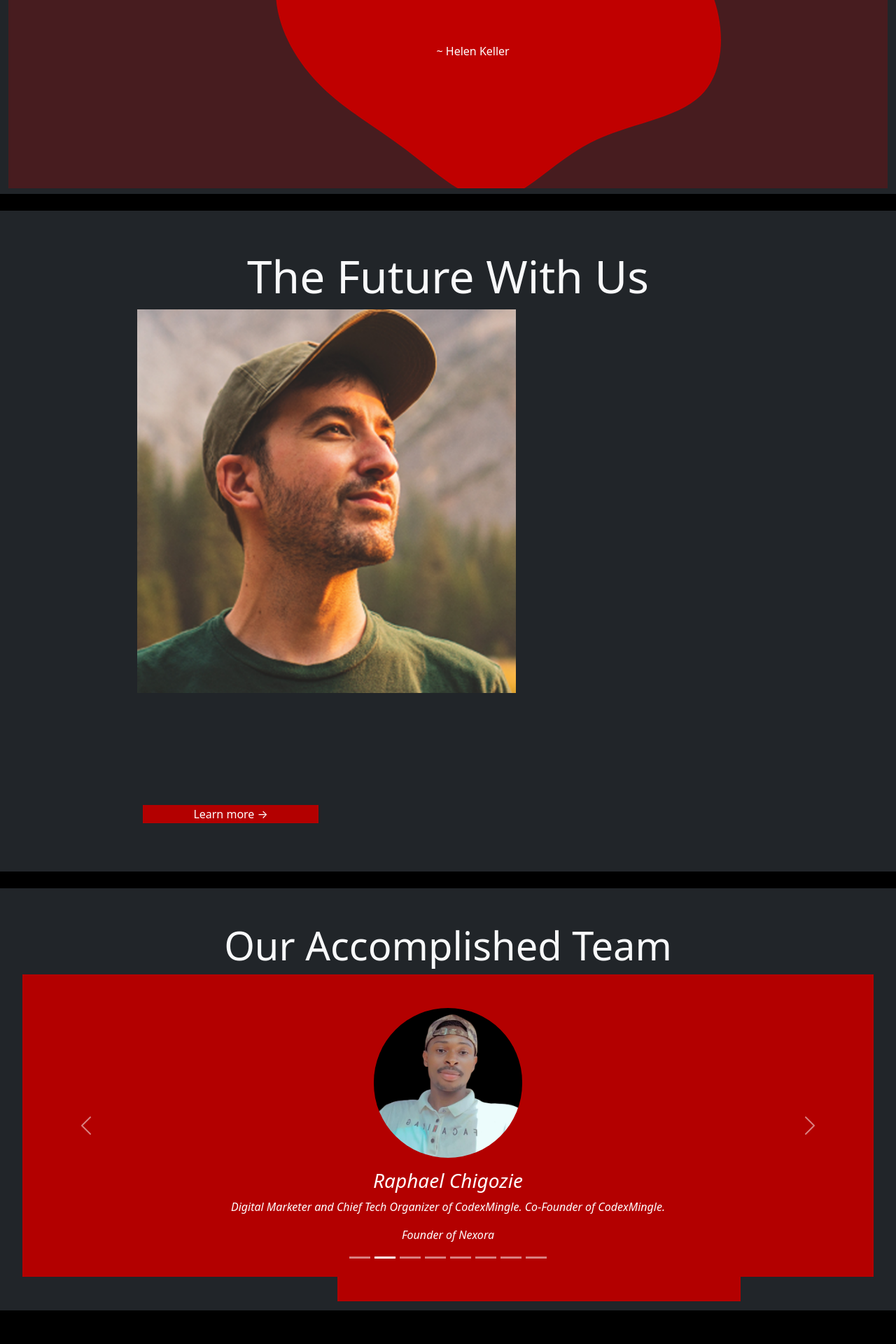
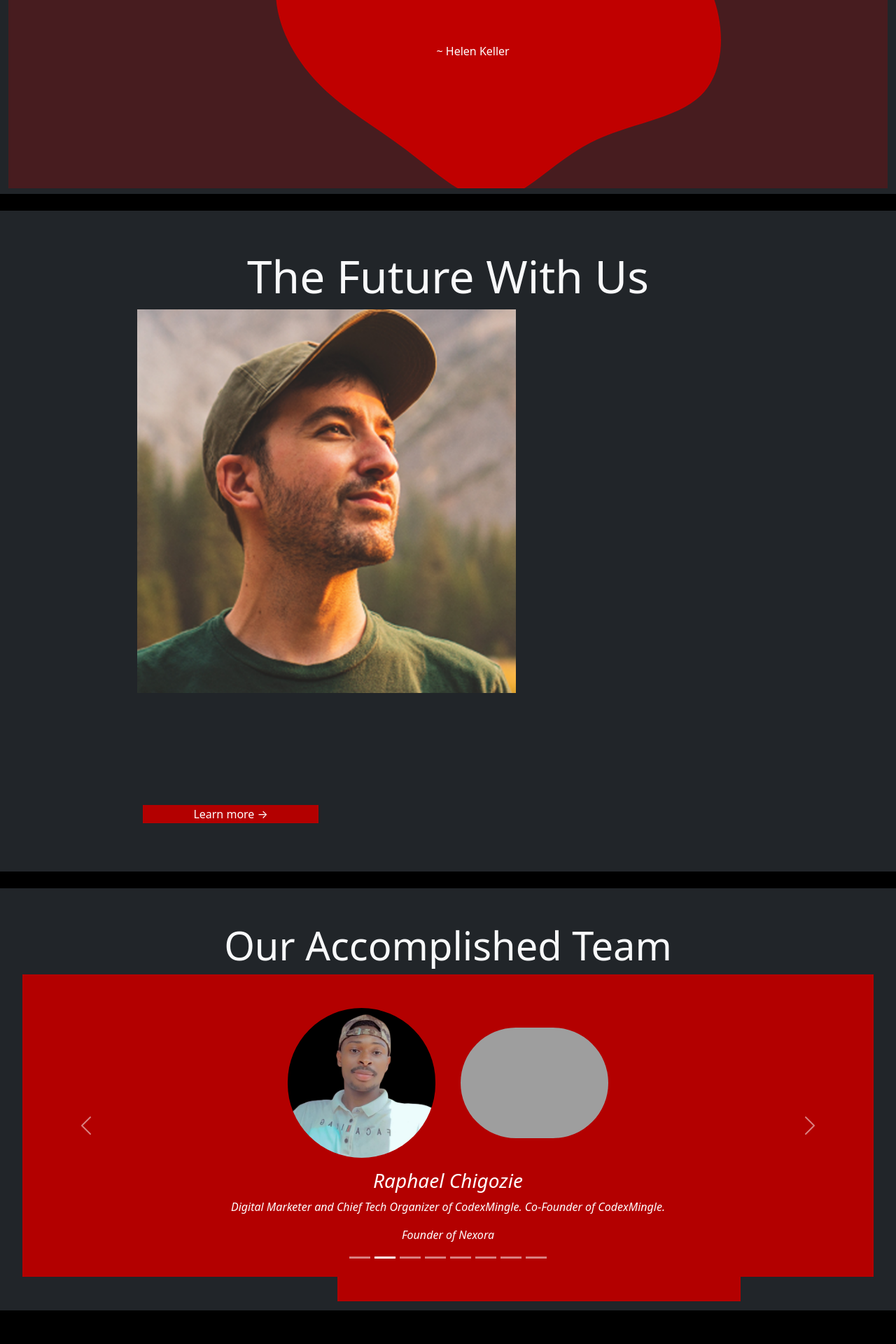
Before and after one commit to My-codeteam/CodeXio, a Django app: page / in a window 1280 px wide. Shown: the part 1533-3453 px from the top of the page at 70% size. Run offline with Django 4.2, Linux system fonts and the light colour scheme; parts of the project's set-up code (start-up, migrations or seed data) failed here and were passed over; some libraries are stand-ins or nearby versions; grey boxes are pictures that could not be loaded.

Commit message:
Update index.html

```diff
--- a/codexio_main/templates/codexio_main/index.html
+++ b/codexio_main/templates/codexio_main/index.html
@@ -125,7 +125,7 @@
             <div class="carousel-item">
                 <div>
                     <img src="{% static "codexio_main/images/team-pics/team-4.png" %}" alt="pic">
-                    <a href="#" class="instagram"><i class="fab fa-github"></li></a>
+                    <a href="#" class="instagram"><img src="{% static "codexio_main/images/social-icons/Instagram_icon.png" %}"></a>
                 </div>
                 <h3 class="team-h3">Raphael Chigozie</h3>
                 <p>Digital Marketer and Chief Tech Organizer of CodexMingle. Co-Founder of CodexMingle.</p>
@@ -159,7 +159,7 @@
             <div class="carousel-item">
                 <div>
                     <img src="{% static "codexio_main/images/team-pics/team-1.png" %}" alt="pic">
-                    <a href="#" class="instagram"><i class="fab fa-github"></li></a>
+                    <a href="https://www.instagram.com/heis_nnamdi?igsh=YzljYTk1ODg3Zg==" class="instagram"><img src="{% static "codexio_main/images/social-icons/Instagram_icon.png" %}"></a>
                 </div>
                 <h3 class="team-h3">Nnamdi Ndukwu</h3>
                 <p>React Front-end Developer</p>
```
